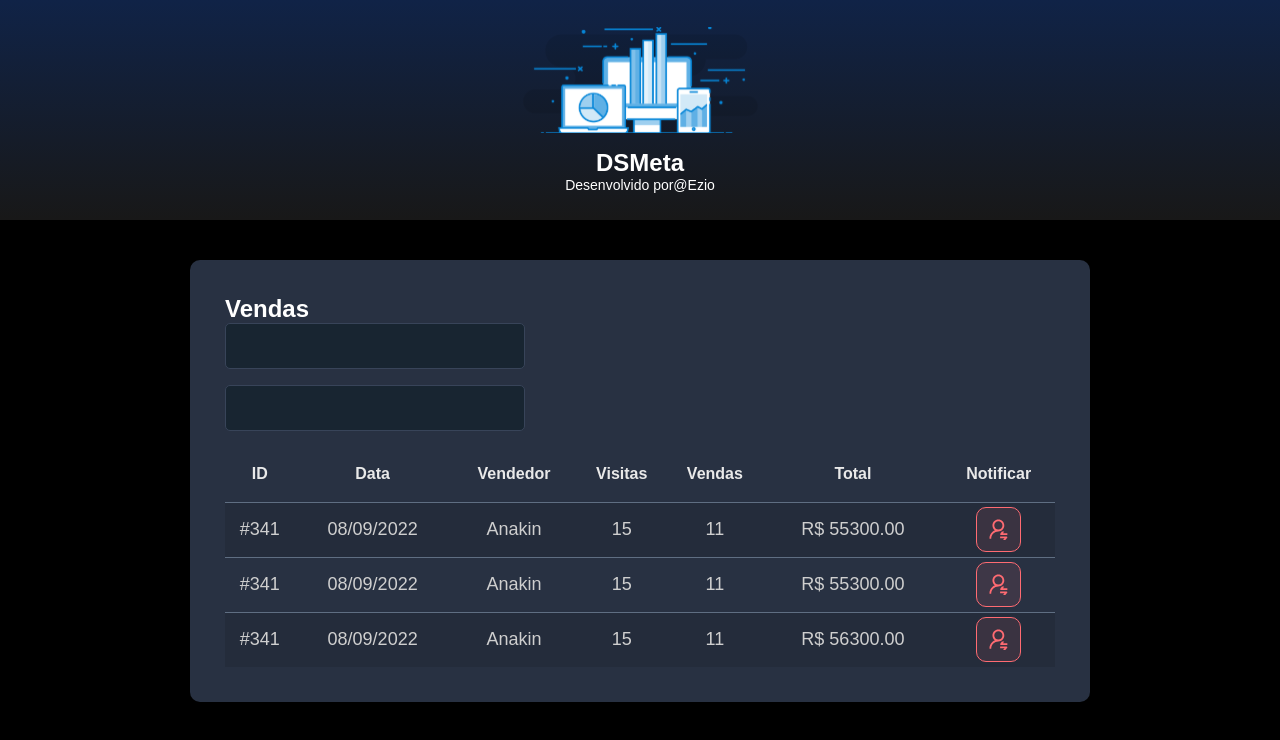
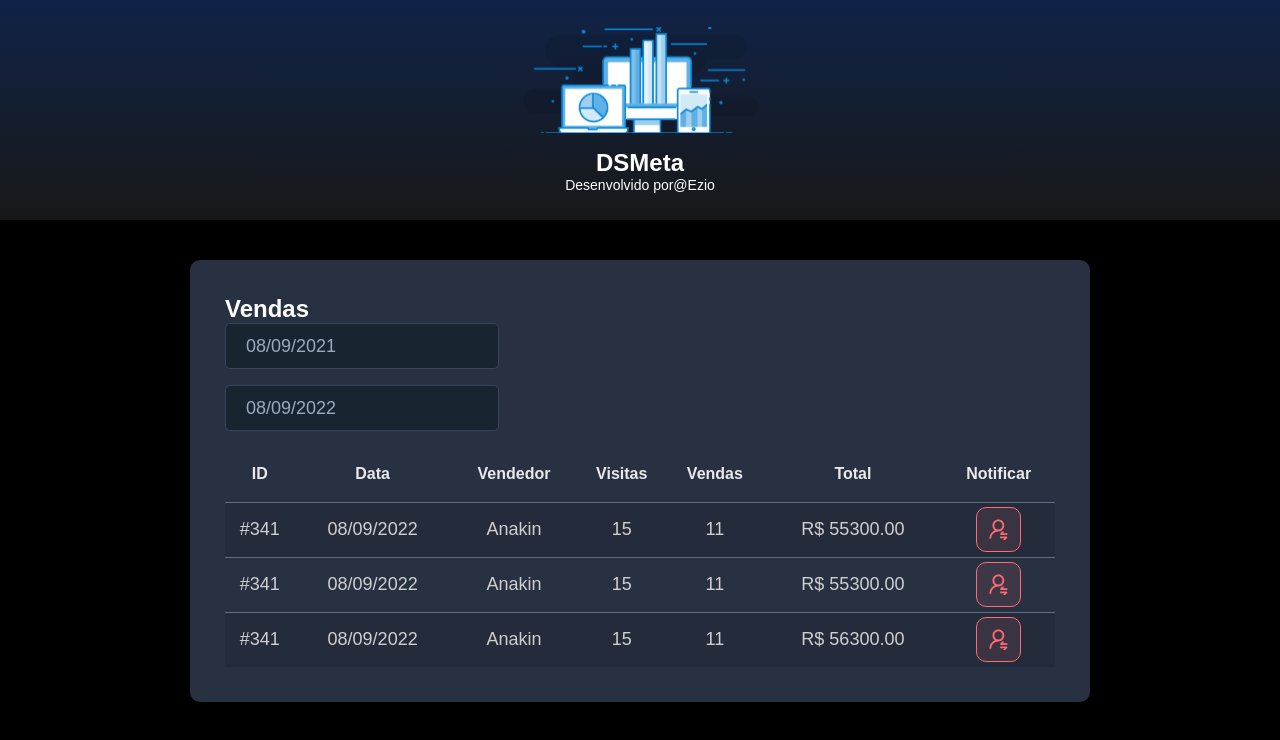
Before and after one commit to ezioweb/dsmeta, a React (Vite) app in the folder frontend/: page / in a window 1280 px wide. Shown: the top 740 px of the page. Built offline with nearby package versions, Linux system fonts and the light colour scheme.

Commit message:
Use state

```diff
--- a/frontend/package.json
+++ b/frontend/package.json
@@ -9,7 +9,9 @@
     "preview": "vite preview"
   },
   "dependencies": {
+    "@types/react-datepicker": "4.4.2",
     "react": "^18.2.0",
+    "react-datepicker": "4.8.0",
     "react-dom": "^18.2.0"
   },
   "devDependencies": {
--- a/frontend/src/App.tsx
+++ b/frontend/src/App.tsx
@@ -1,5 +1,4 @@
 import Header from "./components/Header";
-import NotificationButton from "./components/NotificationButton";
 import SalesCard from "./components/SalesCard";
 
 function App() {
--- a/frontend/src/components/Header/index.tsx
+++ b/frontend/src/components/Header/index.tsx
@@ -1,5 +1,5 @@
-import logo from '../../assets/img/logo.svg'
-import './styles.css'
+import logo from '../../assets/img/logo.svg';
+import './styles.css';
 
 function Header() {
     return(
@@ -17,4 +17,4 @@
     }
 
 
-  export default Header
+  export default Header;
--- a/frontend/src/components/NotificationButton/index.tsx
+++ b/frontend/src/components/NotificationButton/index.tsx
@@ -1,5 +1,5 @@
-import icon from '../../assets/img/notification-icon.svg'
-import './styles.css'
+import icon from '../../assets/img/notification-icon.svg';
+import './styles.css';
 
 function NotificationButton() {
   return (
--- a/frontend/src/components/SalesCard/index.tsx
+++ b/frontend/src/components/SalesCard/index.tsx
@@ -1,16 +1,36 @@
+import { useState } from "react";
+import DatePicker from "react-datepicker";
+import "react-datepicker/dist/react-datepicker.css";
 import NotificationButton from "../NotificationButton";
 import "./styles.css";
 
 function SalesCard() {
-  return (
+
+  const min = new Date(new Date().setDate(new Date().getDate() - 365));
+  const max = new Date();
+
+  const [minDate, setMinDate] = useState(min);
+  const [maxDate, setMaxDate] = useState(max);
+
+    return (
     <div className="dsmeta-card">
       <h2 className="dsmeta-sales-title">Vendas</h2>
       <div>
         <div className="dsmeta-form-control-conteiner">
-          <input className="dsmeta-form-control" type="text" />
+          <DatePicker
+            selected={minDate}
+            onChange={(date: Date) => setMinDate(date)}
+            className="dsmeta-form-control"
+            dateFormat="dd/MM/yyyy"
+          />
         </div>
         <div className="dsmeta-form-control-conteiner">
-          <input className="dsmeta-form-control" type="text" />
+          <DatePicker
+            selected={maxDate}
+            onChange={(date: Date) => setMaxDate(date)}
+            className="dsmeta-form-control"
+            dateFormat="dd/MM/yyyy"
+          />
         </div>
       </div>
 
```
Also changed, not shown: 1 other file (tests, documents, lock files or other folders).
